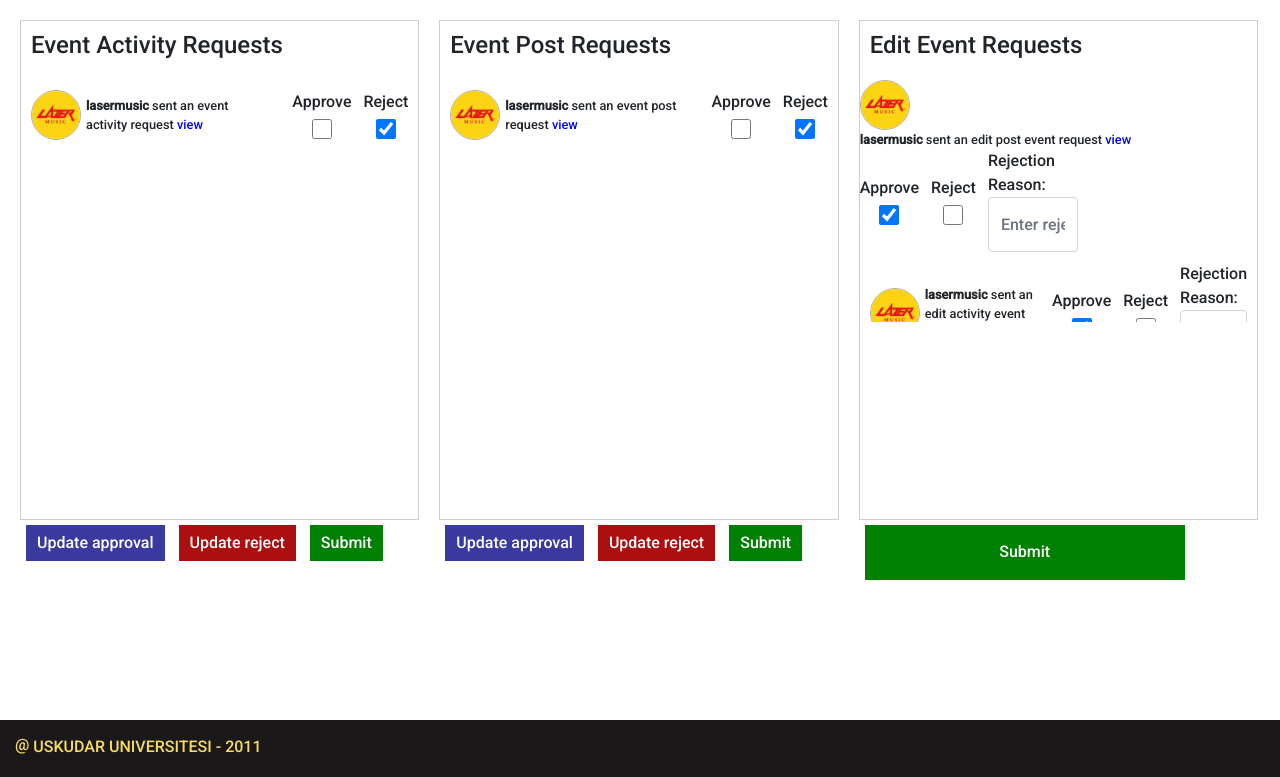
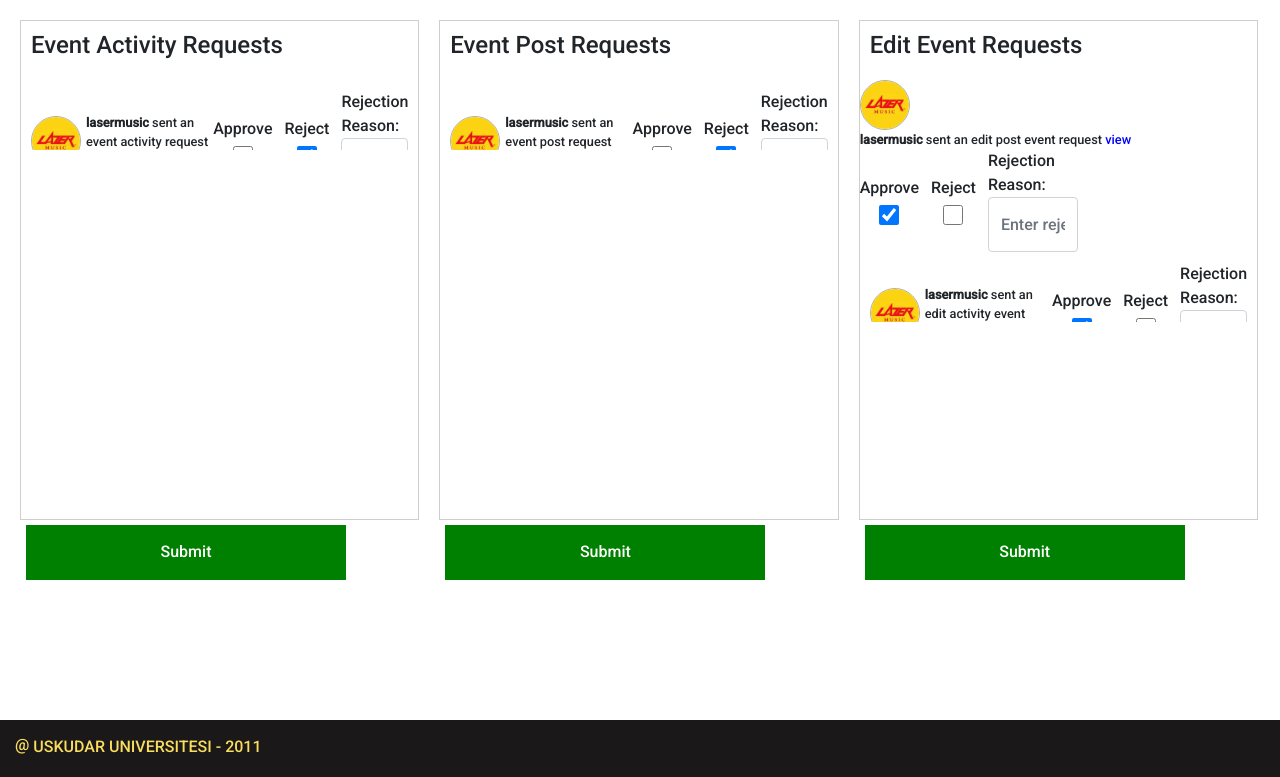
Before and after one commit to Wa7ze/ClubConnect, a Django app: page /admin-notifications in a window 1280 px wide. Shown: the part 376-1153 px from the top of the page. Run offline with Django 4.2, Linux system fonts and the light colour scheme; a user stored in the database is signed in; data comes from the database, SQL or seed files in the repository; both versions use the stored data as it was after the commit; some libraries are stand-ins or nearby versions.

Commit message:
admin notifications

```diff
--- a/pages/urls.py
+++ b/pages/urls.py
@@ -23,4 +23,7 @@ urlpatterns = [
     path('event-page/<uuid:pk>', views.eventPage, name = 'eventPage'),
     path('delete_event/<uuid:pk>',views.delete_event,name='delete-event'),
     path('delete_club/<uuid:pk>',views.delete_club,name='delete-club'),
+    path('approve-or-reject-post/', views.approve_or_reject_post, name='approve_or_reject_post'),
+    path('approve-or-reject-event/', views.approve_or_reject_event, name='approve_or_reject_event'),
+    path('approve-or-reject-edited-post/', views.approve_or_reject_edited_post, name='approve_or_reject_edited_post'),
 ]
--- a/pages/views.py
+++ b/pages/views.py
@@ -1,3 +1,5 @@
+import logging
+from venv import logger
 from django.http import Http404, HttpResponseForbidden
 from django.shortcuts import get_object_or_404, redirect, render
 from django.contrib.auth.models import User, auth, Group
@@ -8,6 +10,7 @@ from django.contrib.auth.decorators import login_required
 from pages.authentication_backends import EmailAuthBackend
 from .decorators import unauthenticated_user ,allowed_users
 from datetime import datetime, timedelta
+from django.core.exceptions import ObjectDoesNotExist
 
 # registration:
 
@@ -404,46 +407,79 @@ def adminNotifications(request):
     post = Post.objects.select_related('edit_post').all()
     activities = EventActivity.objects.all().order_by('-pk')
 
+    context = {
+        'posts': posts,
+        'post': post,
+        'activities': activities,
+        'events': events
+    }
+
+    return render(request, 'pages/sks-admin-interface/admin-notifications.html', context)
+
+def approve_or_reject_post(request):
     if request.method == 'POST':
-        if 'update_activities' in request.POST:
-            id_list = request.POST.getlist('boxes')
-            activities.update(approved=False)
-            activities.filter(id__in=id_list).update(approved=True)
-            return redirect('adminNotifications')
+        if 'approve' in request.POST or 'reject' in request.POST:
+            id_list = request.POST.getlist('approve') + request.POST.getlist('reject')
 
-        elif activities and'update_reject' in request.POST:
-            id_list = request.POST.getlist('boxes2')
-            activities.update(rejected=False)
-            activities.filter(id__in=id_list).update(rejected=True)
-            return redirect('adminNotifications')
+            for post_id in id_list:
+                post = get_object_or_404(Post, pk=post_id)
+                if 'approve' in request.POST:
+                    post.approved = True
+                    post.rejected = False
+                elif 'reject' in request.POST:
+                    post.rejected = True
+                    post.approved = False
+                    reason = request.POST.get('reason')
+                    rejection = Rejections(reason=reason, post=post)
+                    rejection.save()
 
-        elif 'update_posts' in request.POST:
-            id_list = request.POST.getlist('boxes')
-            posts.update(approved=False)
-            posts.filter(id__in=id_list).update(approved=True)
-            return redirect('adminNotifications')
+                post.save()
 
-        elif posts and 'update_reject_post' in request.POST:
-            id_list = request.POST.getlist('boxes2')
-            posts.update(rejected=False)
-            posts.filter(id__in=id_list).update(rejected=True)
-            return redirect('adminNotifications')
+    return redirect('adminNotifications')
 
+def approve_or_reject_event(request):
+    if request.method == 'POST':
+        if 'approve' in request.POST or 'reject' in request.POST:
+            id_list = request.POST.getlist('approve') + request.POST.getlist('reject')
 
-        elif 'approve' in request.POST or 'reject' in request.POST:
+            for event_id in id_list:
+                event = get_object_or_404(EventActivity, pk=event_id)
+                if 'approve' in request.POST:
+                    event.approved = True
+                    event.rejected = False
+                elif 'reject' in request.POST:
+                    event.rejected = True
+                    event.approved = False
+                    reason = request.POST.get('reason')
+                    rejection = Rejections(reason=reason, event_activity=event)
+                    rejection.save()
+
+                event.save()
+
+    return redirect('adminNotifications')
+def approve_or_reject_edited_post(request):
+    events = EventActivity.objects.select_related('edit_event').all()
+    post = Post.objects.select_related('edit_post').all()
+
+    if request.method == 'POST':
+        if 'approve' in request.POST or 'reject' in request.POST:
             id_list = request.POST.getlist('approve') + request.POST.getlist('reject')
 
             for pst in post:
                 if pst.edit_post and str(pst.edit_post.id) in id_list:
                     if 'approve' in request.POST:
                         pst.edit_post.approved = True
+                        pst.edit_post.rejected = False
                         pst.edit_post.save()
                         pst.approved = False
+                        pst.rejected= True
                         pst.save()
                     elif 'reject' in request.POST:
                         pst.edit_post.rejected = True
+                        pst.edit_post.approved = False
                         pst.edit_post.save()
                         pst.rejected = False
+                        pst.approved = True
                         pst.save()
                         reason = request.POST.get('reason')
                         rejection = Rejections(reason=reason, edit_post=pst.edit_post)
@@ -454,54 +490,24 @@ def adminNotifications(request):
                 if event.edit_event and str(event.edit_event.id) in id_list:
                     if 'approve' in request.POST:
                         event.edit_event.approved = True
+                        event.edit_event.rejected = False
                         event.edit_event.save()
                         event.approved = False
+                        event.rejected = True
                         event.save()
                     elif 'reject' in request.POST:
                         event.edit_event.rejected = True
+                        event.edit_event.approved = False
                         event.edit_event.save()
                         event.rejected = False
+                        event.approved = True
                         event.save()
                         reason = request.POST.get('reason')
                         rejection = Rejections(reason=reason, edit_event=event.edit_event)
                         rejection.save()
                     event.edit_event.save()
 
-            return redirect('adminNotifications')
-
-
-        else:
-            reason = request.POST.get('reason')
-            selected_posts = request.POST.getlist('boxes2')
-            for post_id in selected_posts:
-                try:
-                    post = Post.objects.get(id=post_id)
-                    rejection = Rejections(reason=reason, post=post)
-                    rejection.save()
-                except Post.DoesNotExist:
-                    pass
-
-            selected_activities = request.POST.getlist('boxes2')
-            for activity_id in selected_activities:
-                try:
-                    activity = EventActivity.objects.get(id=activity_id)
-                    rejection = Rejections(reason=reason, event_activity=activity)
-                    rejection.save()
-                except EventActivity.DoesNotExist:
-                    pass
-
-
-
-        return redirect('adminNotifications')
-
-    context = {
-        'posts': posts,
-        'post': post,
-        'activities': activities,
-        'events': events
-    }
-
-    return render(request, 'pages/sks-admin-interface/admin-notifications.html', context)
+    return redirect('adminNotifications')
 
 # manager Interface:
 
--- a/templates/pages/sks-admin-interface/admin-notifications.html
+++ b/templates/pages/sks-admin-interface/admin-notifications.html
@@ -100,7 +100,7 @@
 
     <div class="all-features-container">
     <div class="notif-container">
-      <form method="post" action="">
+      <form method="post" action="{% url 'approve_or_reject_event' %}">
             {% csrf_token %}
         <div class="activities-notif-container">
             <h4>Event Activity Requests</h4>
@@ -114,45 +114,52 @@
              <div class="req-text-checkboxes">
                 <img src="{{act.clubname.profileimg.url}}" alt="club logo">
                 <div class="req-text"><strong class="club-name">{{act.clubname}}</strong> sent an event activity request <span class="view-interface-btn">view</span></div>
+
                 <div class="decision-buttons">
 
+                    {% if act.approved %}
                     <div class="check-container">
-                      <label for="reason">Approve</label>
-                      {% if act.approved %}
-                      <input class="accept-check" type="checkbox" value={{act.id}} checked
-                      name="boxes">
+                        <label for="approve_{{ act.id }}">Approve</label>
+                        <input class="accept-check" type="checkbox" checked id="approve_{{ act.id }}" value="{{ act.id }}" name="approve">
+                    </div>
                     {% else %}
-                      <input class="accept-check" type="checkbox" value={{act.id}}
-                      name="boxes">
+                    <div class="check-container">
+                        <label for="approve_{{ act.id }}">Approve</label>
+                        <input class="accept-check" type="checkbox"  id="approve_{{ act.id }}" value="{{ act.id }}" name="approve">
+                    </div>
                     {% endif %}
+
+                    {% if act.rejected %}
+                    <div class="check-container">
+                        <label for="reject_{{ act.id }}">Reject</label>
+                        <input class="reject-check" type="checkbox" checked id="reject_{{ act.id }}" value="{{ act.id }}" name="reject">
                     </div>
+                    {% else %}
                     <div class="check-container">
-                      <label for="reason">Reject</label>
-                      {% if act.rejected %}
-                      <input class="reject-check" type="checkbox" value={{act.id}} checked
-                      name="boxes2">
-                      {% else %}
-                      <input class="reject-check" type="checkbox" value={{act.id}}
-                      name="boxes2">
+                        <label for="reject_{{ act.id }}">Reject</label>
+                        <input class="reject-check" type="checkbox"  id="reject_{{ act.id }}" value="{{ act.id }}" name="reject">
+                    </div>
                     {% endif %}
+
+                    <div >
+                        <label for="reason">Rejection Reason:</label>
+                        <input type="text" class="form-control" name="reason" id="reason" placeholder="Enter rejection reason">
                     </div>
+
+
                 </div>
             </div>
 
-                <div class="form-group">
-                    <label for="reason">Rejection Reason:</label>
-                     <input type="text" class="form-control" name="reason" id="reason" placeholder="Enter rejection reason">
+
             </div>
-            </div>
+
             {% endfor %}
         </div>
-        <button class="accept-reject-btn update-approval" name="update_activities"  type="submit">Update approval</button>
-        <button class="accept-reject-btn update-reject" name="update_reject"  type="submit">Update reject</button>
-        <button type="submit" class="accept-reject-btn submit-purpose-btn">Submit</button>
+        <input type="submit" class="accept-reject-btn submit-purpose-btn" value="Submit">
         </div>
       </form>
 
-    <form method="post" action="">
+    <form method="post" action="{% url 'approve_or_reject_post' %}">
         {% csrf_token %}
     <div class="posts-notif-container">
         <h4>Event Post Requests</h4>
@@ -165,48 +172,48 @@
                 <img src="{{post.clubname.profileimg.url}}" alt="club logo">
                 <div class="req-text"><strong class="club-name">{{post.clubname}}</strong> sent an event post request <span class="view-interface-btn">view</span></div>
                 <div class="decision-buttons">
+                        {% if post.approved %}
                         <div class="check-container">
-                        <label for="reason">Approve</label>
+                            <label for="approve_{{ post.id }}">Approve</label>
+                            <input class="accept-check" type="checkbox" checked id="approve_{{ post.id }}" value="{{ post.id }}" name="approve">
+                        </div>
+                        {% else %}
+                        <div class="check-container">
+                            <label for="approve_{{ post.id }}">Approve</label>
+                            <input class="accept-check" type="checkbox"  id="approve_{{ post.id }}" value="{{ post.id }}" name="approve">
+                        </div>
+                        {% endif %}
 
-                        {% if post.approved %}
-                           <input class="accept-check" type="checkbox" value={{post.id}} checked
-                           name="boxes">
+                        {% if post.rejected %}
+                        <div class="check-container">
+                            <label for="reject_{{ post.id }}">Reject</label>
+                            <input class="reject-check" type="checkbox" checked id="reject_{{ post.id }}" value="{{ post.id }}" name="reject">
+                        </div>
                         {% else %}
-                           <input class="accept-check" type="checkbox" value={{post.id}}
-                           name="boxes">
+                        <div class="check-container">
+                            <label for="reject_{{ Post.id }}">Reject</label>
+                            <input class="reject-check" type="checkbox"  id="reject_{{ post.id }}" value="{{ post.id }}" name="reject">
+                        </div>
                         {% endif %}
-                   </div>
 
-                   <div class="check-container">
-                           <label for="reason">Reject</label>
-                           {% if post.rejected %}
-                           <input class="reject-check" type="checkbox" value={{post.id}} checked
-                           name="boxes2">
-                           {% else %}
-                           <input class="reject-check" type="checkbox" value={{post.id}}
-                           name="boxes2">
-                           {% endif %}
-                   </div>
+                        <div >
+                            <label for="reason">Rejection Reason:</label>
+                            <input type="text" class="form-control" name="reason" id="reason" placeholder="Enter rejection reason">
                         </div>
 
                  </div>
 
+            </div>
 
-        <div class="form-group">
-            <label for="reason">Rejection Reason:</label>
-                <input type="text" class="form-control" name="reason" id="reason" placeholder="Enter rejection reason">
-            </div>
     </div>
     {% endfor %}
 
         </div>
-        <button class="accept-reject-btn update-approval" name="update_posts"  type="submit">Update approval</button>
-        <button class="accept-reject-btn update-reject" name="update_reject_post"  type="submit">Update reject</button>
-        <button type="submit" class="accept-reject-btn submit-purpose-btn">Submit</button>
+        <input type="submit" class="accept-reject-btn submit-purpose-btn" value="Submit">
         </div>
     </form>
 
-        <form method="post" action="">
+        <form method="post" action="{% url 'approve_or_reject_edited_post' %}">
             {% csrf_token %}
             <div class="edits-notif-container">
                 <h4>Edit Event Requests</h4>
```
Also changed, not shown: db.sqlite3, media/event_images/IMG-20240425-WA0085.jpg (added), media/event_images/IMG-20240425-WA0093_NOLKknY.jpg (added), media/post_images/IMG-20240425-WA0086.jpg (added). Lines whose indentation alone changed are shown as unchanged.
